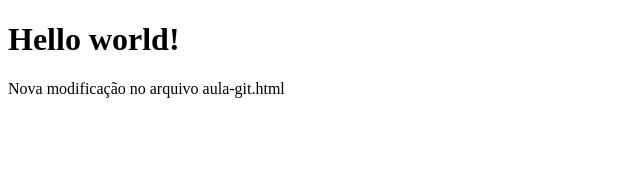
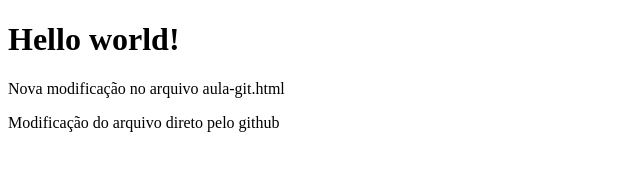
Before and after one commit to andersonbfigueiredo/qua207082, a plain HTML site: page aula-git.html in a window 1280 px wide. Shown: the whole page, without its empty margins (0-640 px from the left). Drawn offline with Linux system fonts and the light colour scheme.

Commit message:
Update aula-git.html direto pelo github

```diff
--- a/aula-git.html
+++ b/aula-git.html
@@ -7,6 +7,7 @@
 
 <h1>Hello world!</h1>
 <p>Nova modificação no arquivo aula-git.html</p>
+<p>Modificação do arquivo direto pelo github</p>
 
 </body>
 </html>
```
